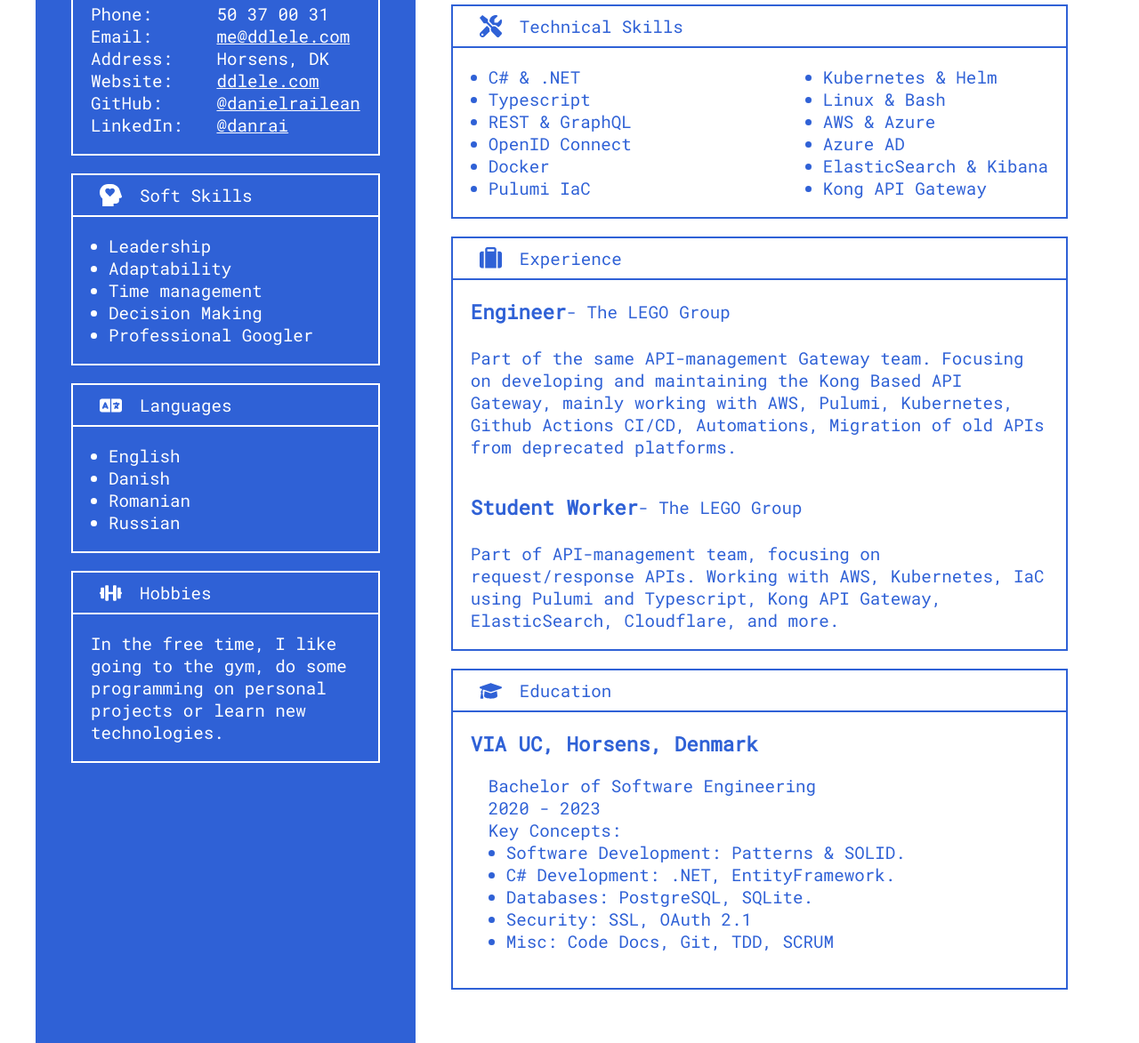
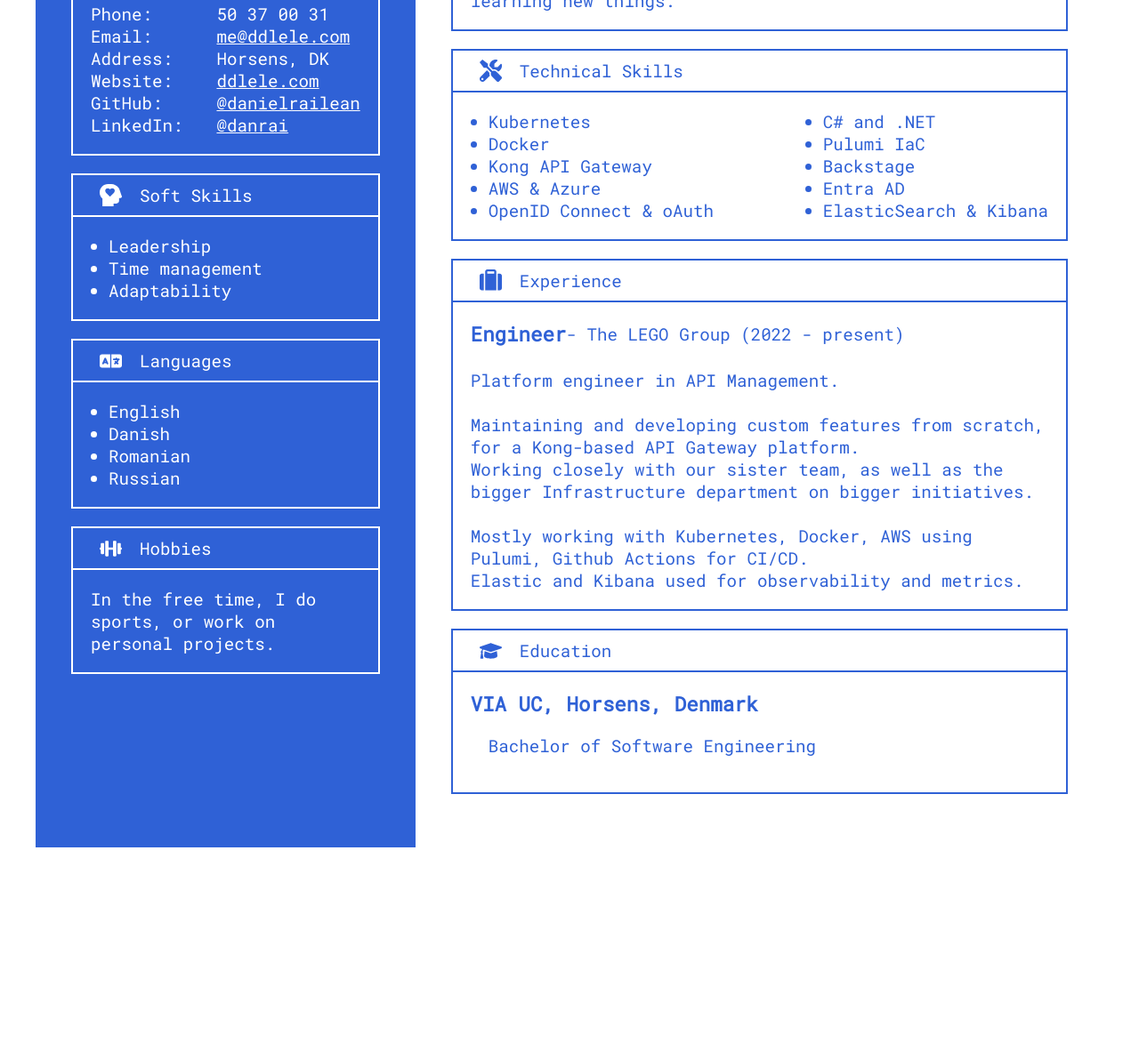
Before and after one commit to DanielRailean/DanielRailean.github.io, a plain HTML site: page index.html in a window 1280 px wide. Shown: the part 354-1527 px from the top of the page at 89% size. After the commit the page ends 1307 px from the top, so only its background shows below. Drawn offline with Linux system fonts and the light colour scheme.

Commit message:
lil update.

```diff
--- a/index.html
+++ b/index.html
@@ -56,10 +56,8 @@
                 <div class="padded listed">
                     <ul>
                         <li>Leadership</li>
+                        <li>Time management</li>
                         <li>Adaptability</li>
-                        <li>Time management</li>
-                        <li>Decision Making</li>
-                        <li>Professional Googler</li>
                     </ul>
                 </div>
             </div>
@@ -84,9 +82,7 @@
                     <p>Hobbies</p>
                 </div>
                 <div class="padded">
-                    In the free time, I like going to the gym, do some programming on personal projects
-                    or learn new technologies.
-
+                    In the free time, I do sports, or work on personal projects.
                 </div>
             </div>
 
@@ -103,11 +99,10 @@
                     <p class="name">Software Engineer</p>
                     <p>
                         <br>
-                        I am a Software Engineer looking to learn
-                        new things and provide real business value.
+                        I am a Software Engineer with extensive knowledge Kubernetes, Docker, AWS using IAC, and of Kong API Gateway, down to the core source code.
                         <br>
-                        I'm also a hard-working person that likes challenges,
-                        enjoys the group work and always tries to improve.
+                        <br>
+                        I also like challenges and always looking forward to learning new things.
                         <br>
 
                     </p>
@@ -119,27 +114,25 @@
                     <p>Technical Skills</p>
                 </div>
                 <div class="in-column padded">
-                    <div class="technologies">
+                    <div class="tech-1">
                         <div class="listed">
                             <ul>
-                                <li>C# &amp; .NET</li>
-                                <li>Typescript</li>
-                                <li>REST & GraphQL</li>
-                                <li>OpenID Connect</li>
+                                <li>Kubernetes</li>
                                 <li>Docker</li>
-                                <li>Pulumi IaC</li>
+                                <li>Kong API Gateway</li>
+                                <li>AWS &amp; Azure</li>
+                                <li>OpenID Connect & oAuth</li>
                             </ul>
                         </div>
                     </div>
-                    <div class="frameworks">
+                    <div class="tech-2">
                         <ul>
                             <div class="listed">
-                                <li>Kubernetes &amp; Helm</li>
-                                <li>Linux &amp; Bash</li>
-                                <li>AWS &amp; Azure</li>
-                                <li>Azure AD</li>
+                                <li>C# and .NET</li>
+                                <li>Pulumi IaC</li>
+                                <li>Backstage</li>
+                                <li>Entra AD</li>
                                 <li>ElasticSearch &amp; Kibana</li>
-                                <li>Kong API Gateway</li>
                             </div>
                         </ul>
                     </div>
@@ -154,25 +147,18 @@
                 <div class="padded">
                     <div class="in-column-close">
                         <h3>Engineer</h3>
-                        <p> - The LEGO Group</p>
+                        <p> - The LEGO Group (2022 - present)</p>
                         <p>
                         </p>
                     </div>
                     <br>
-                    Part of the same API-management Gateway team. Focusing on developing and maintaining the Kong Based
-                    API Gateway, mainly working with AWS, Pulumi, Kubernetes, Github Actions CI/CD, Automations,
-                    Migration of old APIs from deprecated platforms.
-                </div>
-                <div class="padded">
-                    <div class="in-column-close">
-                        <h3>Student Worker</h3>
-                        <p> - The LEGO Group</p>
-                        <p>
-                        </p>
-                    </div>
-                    <br>
-                    Part of API-management team, focusing on request/response APIs. Working with AWS, Kubernetes, IaC
-                    using Pulumi and Typescript, Kong API Gateway, ElasticSearch, Cloudflare, and more.
+                    Platform engineer in API Management.<br><br>
+                    Maintaining and developing custom features from scratch, for a Kong-based
+                    API Gateway platform.<br>
+                    Working closely with our sister team, as well as the bigger Infrastructure department on bigger initiatives.
+                    <br><br>
+                    Mostly working with Kubernetes, Docker, AWS using Pulumi, Github Actions for CI/CD. <br>
+                    Elastic and Kibana used for observability and metrics.
                 </div>
             </div>
             <div class="item-right">
@@ -183,18 +169,7 @@
                 <div class="padded">
                     <h3>VIA UC, Horsens, Denmark</h3>
                     <div class="padded">
-                        <p>Bachelor of Software Engineering <br>
-                            2020 - 2023</p>
-                        <p>Key Concepts:</p>
-                        <div class="listed">
-                            <ul>
-                                <li>Software Development: Patterns &amp; SOLID.</li>
-                                <li>C# Development: .NET, EntityFramework.</li>
-                                <li>Databases: PostgreSQL, SQLite.</li>
-                                <li>Security: SSL, OAuth 2.1</li>
-                                <li>Misc: Code Docs, Git, TDD, SCRUM</li>
-                            </ul>
-                        </div>
+                        <p>Bachelor of Software Engineering</p>
                     </div>
                 </div>
             </div>
@@ -205,6 +180,7 @@
         <div class="blue-padded photo">
             <div class="item-left">
                 <div class="image">
+                    <img src="./pic/pic.jpg" alt="">
                 </div>
             </div>
         </div>
```
Also changed, not shown: pic/pas.png, pic/pic1.jpg (deleted).
